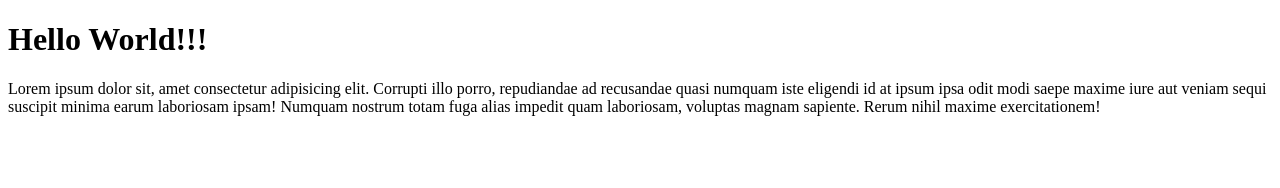
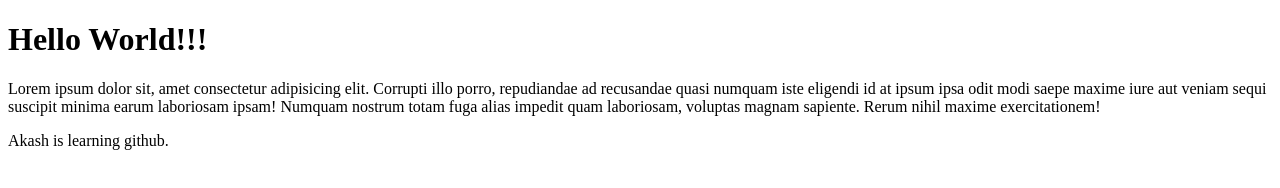
Before and after one commit to akash-31194/Project1, a plain HTML site: page index.html in a window 1280 px wide. Drawn offline with Linux system fonts and the light colour scheme.

Commit message:
Update index.html

```diff
--- a/index.html
+++ b/index.html
@@ -9,5 +9,6 @@
 <body>
     <h1>Hello World!!!</h1>
     <p>Lorem ipsum dolor sit, amet consectetur adipisicing elit. Corrupti illo porro, repudiandae ad recusandae quasi numquam iste eligendi id at ipsum ipsa odit modi saepe maxime iure aut veniam sequi suscipit minima earum laboriosam ipsam! Numquam nostrum totam fuga alias impedit quam laboriosam, voluptas magnam sapiente. Rerum nihil maxime exercitationem!</p>
+    <p>Akash is learning github.</p>
 </body>
 </html>
```
